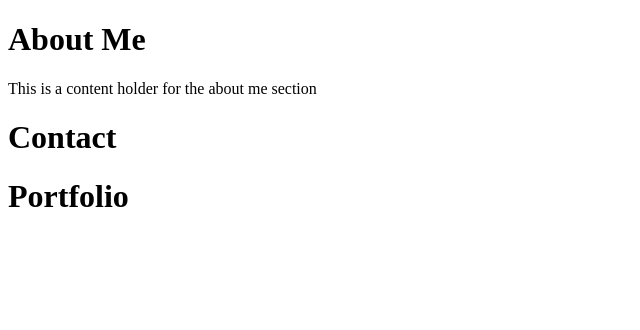
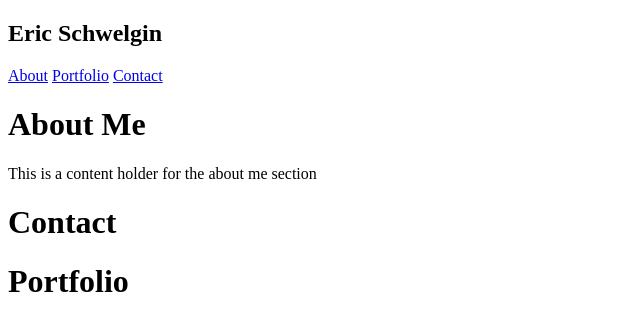
Before and after one commit to eschwelgin/basic-portfolio, a plain HTML site: page contact.html in a window 1280 px wide. Shown: the whole page, without its empty margins (0-640 px from the left). Drawn offline with Linux system fonts and the light colour scheme.

Commit message:
Added nav to index

```diff
--- a/contact.html
+++ b/contact.html
@@ -5,7 +5,12 @@
   </head>
   <body>
 
-    <nav></nav>
+    <nav>
+      <h1>Eric Schwelgin</h1>
+      <a href="#">About</a>
+      <a href="#">Portfolio</a>
+      <a href="#">Contact</a>
+    </nav>
 
     <h1>About Me</h1>
         <P>This is a content holder for the about me section</P>
```
